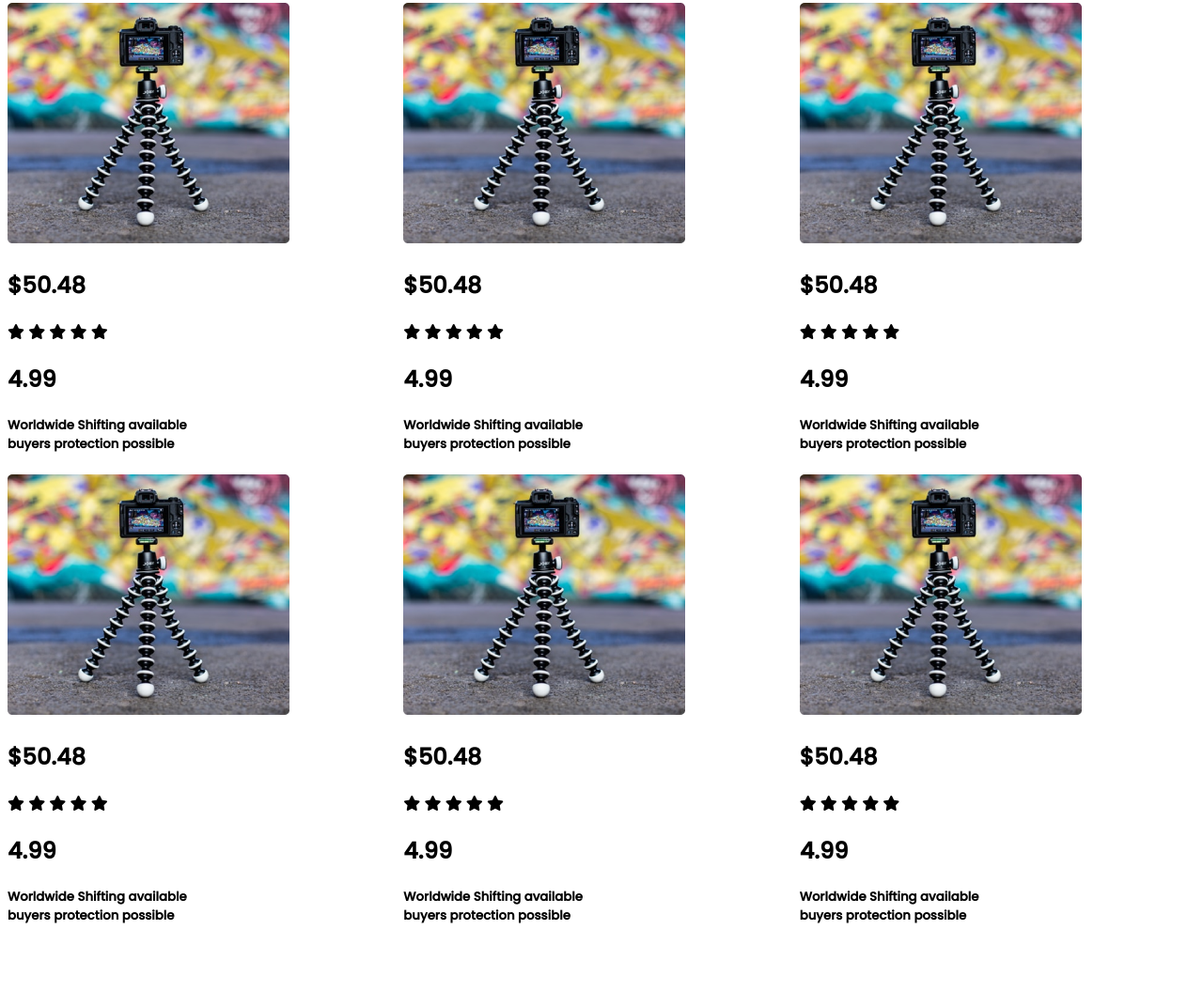
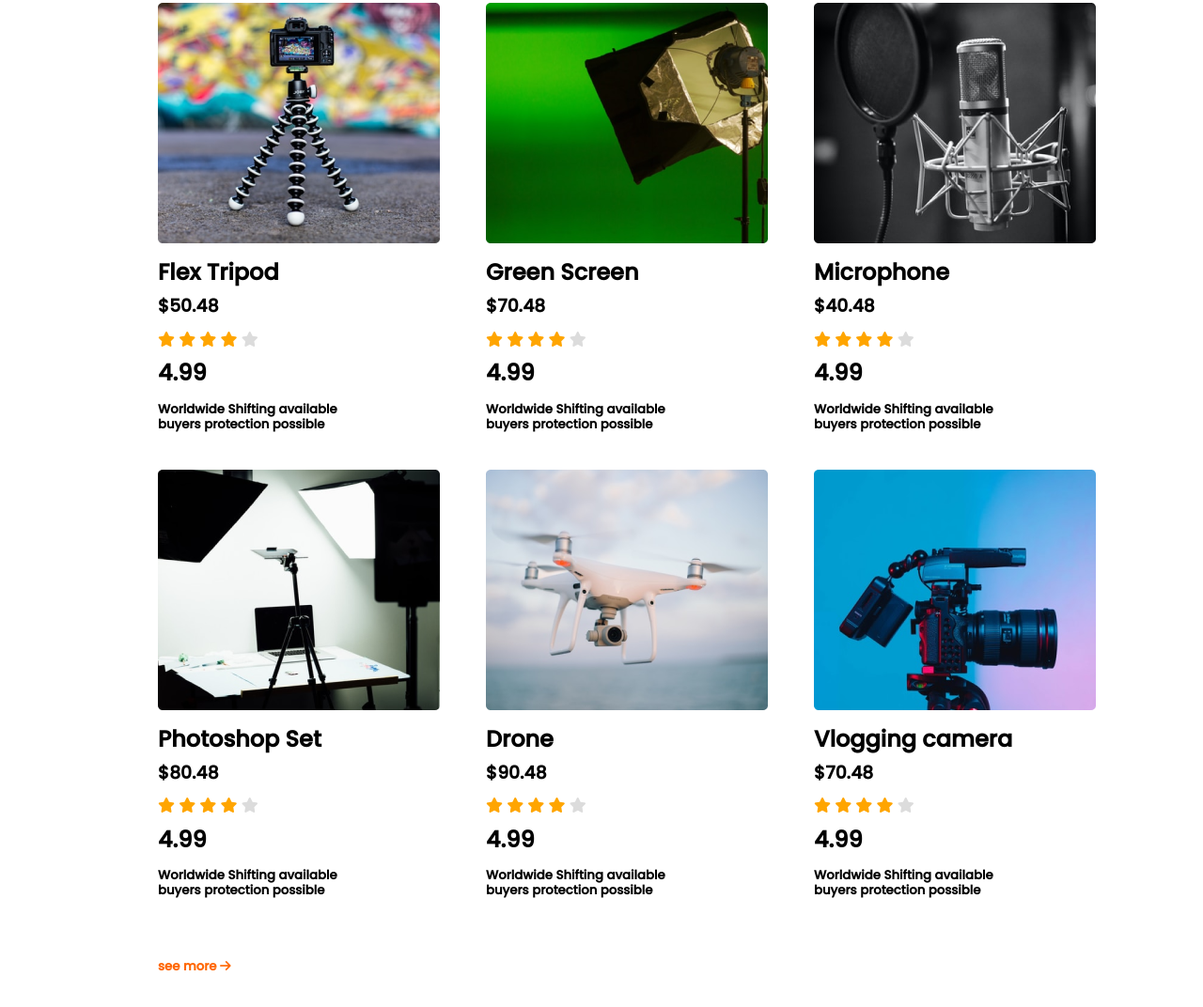
Before and after one commit to dheemandev/influencer-corner, a plain HTML site: page index.html in a window 1280 px wide. Shown: the part 914-1986 px from the top of the page at 94% size. Before the commit the page ends 1929 px from the top, so only its background shows below. Drawn offline with Linux system fonts and the light colour scheme.

Commit message:
products area

```diff
--- a/css/style.css
+++ b/css/style.css
@@ -50,6 +50,12 @@ body{
   margin-top: -30px;
 }
 /* =============products area========== */
+
+.products-container{
+  width: 1047px;
+  height: 1662px;
+  margin-left: 160px;
+}
 .products-title{
   display: flex;
   justify-content: center;
@@ -60,4 +66,18 @@ body{
   grid-template-columns: repeat(3, 1fr);
   justify-content: center;
   align-items: center;
-  }
+  grid-row-gap: 18px;
+}
+.product{
+  line-height: 1em;
+}
+
+#filled{
+  color: orange;
+}
+#empty{
+  color:gainsboro;
+}
+.explore{
+  color: #FF6600;
+}
--- a/index.html
+++ b/index.html
@@ -59,71 +59,78 @@
       <div class="products">
         <div class="product">
           <img src="images/tripod.png" alt="">
-          <h1>$50.48</h1>
-          <i class="fas fa-star"></i>
-          <i class="fas fa-star"></i>
-          <i class="fas fa-star"></i>
-          <i class="fas fa-star"></i>
-          <i class="fas fa-star"></i>
+          <h1>Flex Tripod</h1>
+          <h3>$50.48</h3>
+          <i id="filled"  class="fas fa-star"></i>
+          <i id="filled" class="fas fa-star"></i>
+          <i id="filled" class="fas fa-star"></i>
+          <i id="filled" class="fas fa-star"></i>
+          <i id="empty" class="fas fa-star"></i>
           <h1>4.99</h1>
           <h5>Worldwide Shifting available <br>buyers protection possible</h>
         </div>
         <div class="product">
-          <img src="images/tripod.png" alt="">
-          <h1>$50.48</h1>
-          <i class="fas fa-star"></i>
-          <i class="fas fa-star"></i>
-          <i class="fas fa-star"></i>
-          <i class="fas fa-star"></i>
-          <i class="fas fa-star"></i>
+          <img src="images/single-light.png" alt="">
+          <h1>Green Screen</h1>
+          <h3>$70.48</h3>
+          <i id="filled"  class="fas fa-star"></i>
+          <i id="filled" class="fas fa-star"></i>
+          <i id="filled" class="fas fa-star"></i>
+          <i id="filled" class="fas fa-star"></i>
+          <i id="empty" class="fas fa-star"></i>
           <h1>4.99</h1>
           <h5>Worldwide Shifting available <br>buyers protection possible</h>
         </div>
         <div class="product">
-          <img src="images/tripod.png" alt="">
-          <h1>$50.48</h1>
-          <i class="fas fa-star"></i>
-          <i class="fas fa-star"></i>
-          <i class="fas fa-star"></i>
-          <i class="fas fa-star"></i>
-          <i class="fas fa-star"></i>
+          <img src="images/mic.png" alt="">
+          <h1>Microphone</h1>
+          <h3>$40.48</h3>
+          <i id="filled"  class="fas fa-star"></i>
+          <i id="filled" class="fas fa-star"></i>
+          <i id="filled" class="fas fa-star"></i>
+          <i id="filled" class="fas fa-star"></i>
+          <i id="empty" class="fas fa-star"></i>
           <h1>4.99</h1>
           <h5>Worldwide Shifting available <br>buyers protection possible</h>
         </div>
         <div class="product">
-          <img src="images/tripod.png" alt="">
-          <h1>$50.48</h1>
-          <i class="fas fa-star"></i>
-          <i class="fas fa-star"></i>
-          <i class="fas fa-star"></i>
-          <i class="fas fa-star"></i>
-          <i class="fas fa-star"></i>
+          <img src="images/setup.png" alt="">
+          <h1>Photoshop Set</h1>
+          <h3>$80.48</h3>
+          <i id="filled"  class="fas fa-star"></i>
+          <i id="filled" class="fas fa-star"></i>
+          <i id="filled" class="fas fa-star"></i>
+          <i id="filled" class="fas fa-star"></i>
+          <i id="empty" class="fas fa-star"></i>
           <h1>4.99</h1>
           <h5>Worldwide Shifting available <br>buyers protection possible</h>
         </div>
         <div class="product">
-          <img src="images/tripod.png" alt="">
-          <h1>$50.48</h1>
-          <i class="fas fa-star"></i>
-          <i class="fas fa-star"></i>
-          <i class="fas fa-star"></i>
-          <i class="fas fa-star"></i>
-          <i class="fas fa-star"></i>
+          <img src="images/drone.png" alt="">
+          <h1>Drone</h1>
+          <h3>$90.48</h3>
+          <i id="filled"  class="fas fa-star"></i>
+          <i id="filled" class="fas fa-star"></i>
+          <i id="filled" class="fas fa-star"></i>
+          <i id="filled" class="fas fa-star"></i>
+          <i id="empty" class="fas fa-star"></i>
           <h1>4.99</h1>
           <h5>Worldwide Shifting available <br>buyers protection possible</h>
         </div>
         <div class="product">
-          <img src="images/tripod.png" alt="">
-          <h1>$50.48</h1>
-          <i class="fas fa-star"></i>
-          <i class="fas fa-star"></i>
-          <i class="fas fa-star"></i>
-          <i class="fas fa-star"></i>
-          <i class="fas fa-star"></i>
+          <img src="images/camera.png" alt="">
+          <h1>Vlogging camera</h1>
+          <h3>$70.48</h3>
+          <i id="filled"  class="fas fa-star"></i>
+          <i id="filled" class="fas fa-star"></i>
+          <i id="filled" class="fas fa-star"></i>
+          <i id="filled" class="fas fa-star"></i>
+          <i id="empty" class="fas fa-star"></i>
           <h1>4.99</h1>
           <h5>Worldwide Shifting available <br>buyers protection possible</h>
         </div>
-      </div>
+        <h5 class="explore">see more <i class="fas fa-arrow-right"></i></h5>
+
     </div>
   </section>
 </main>
```
